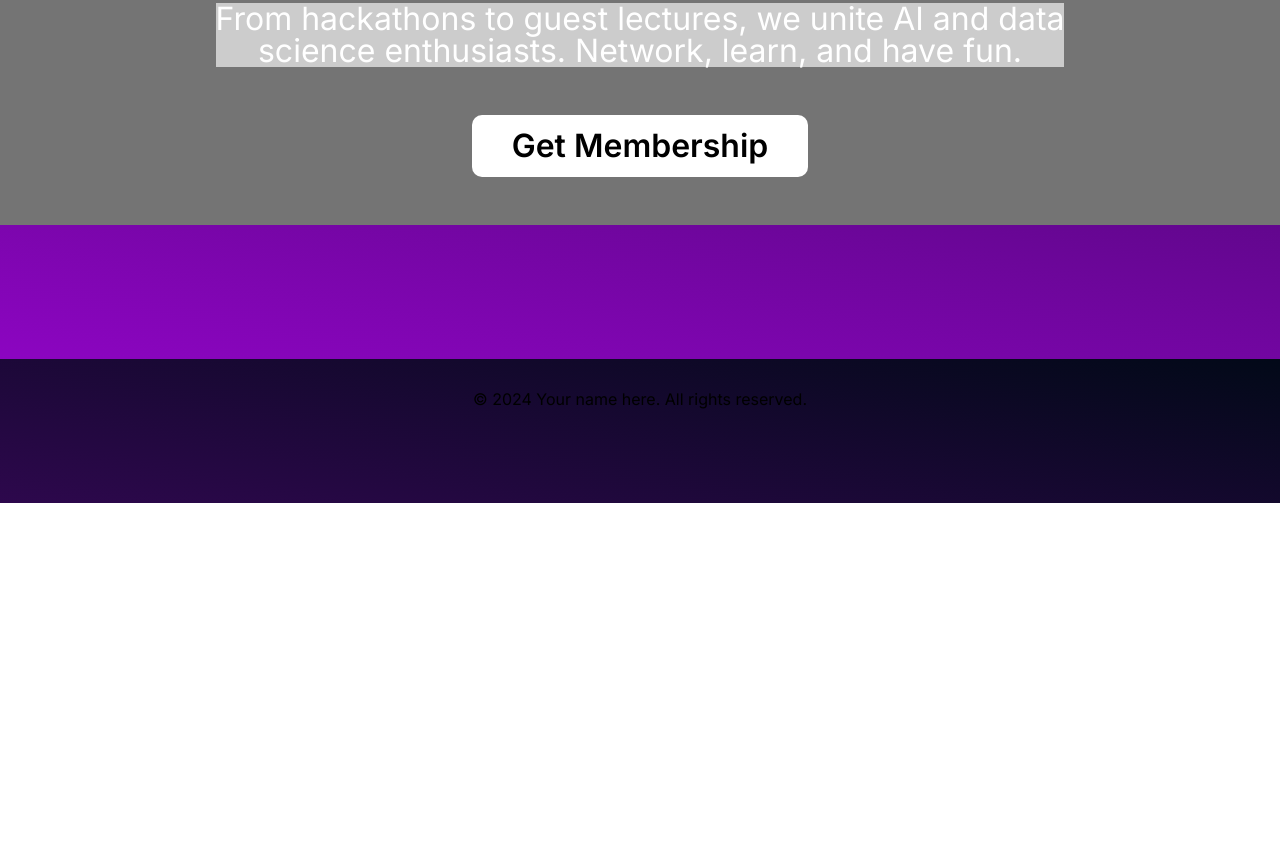
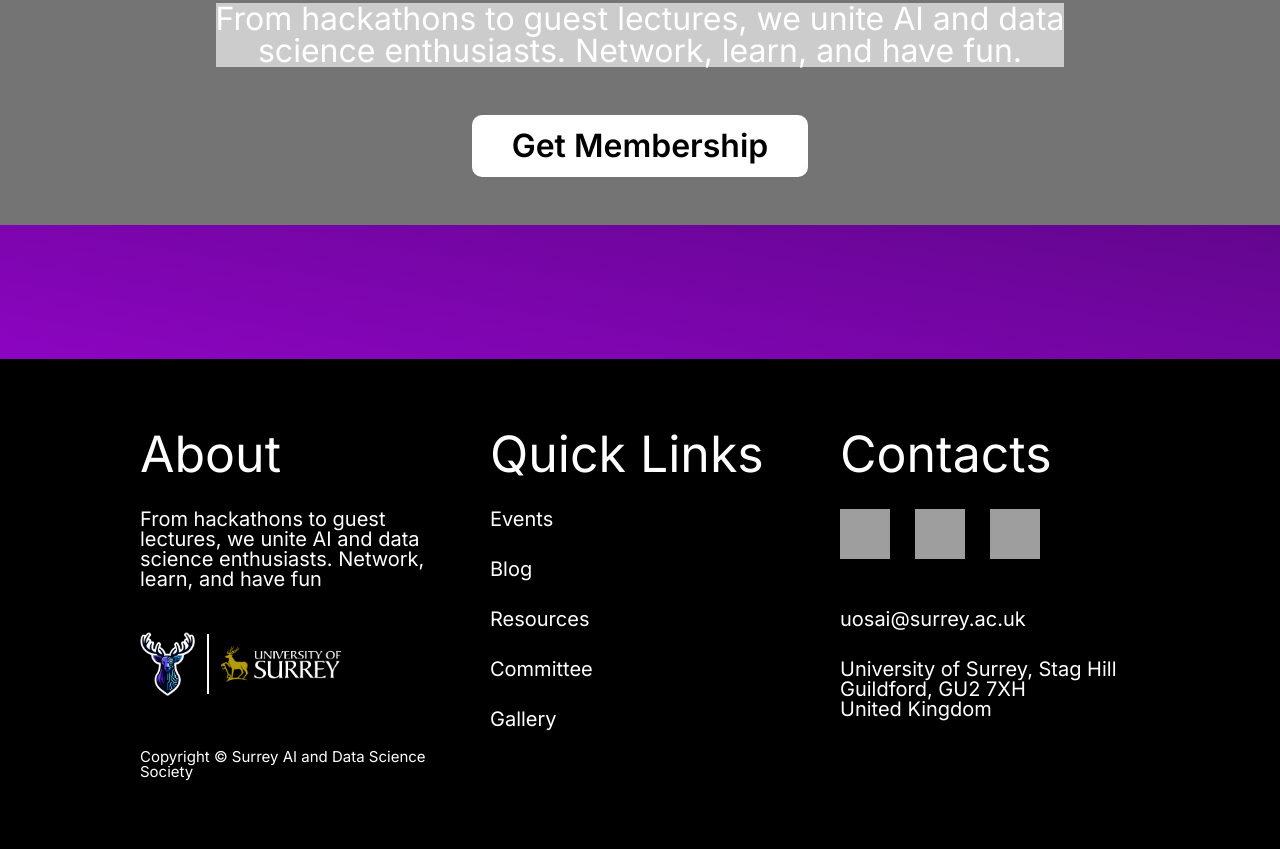
Before and after one commit to uos-ai-data-soc/website, an Astro site: page / in a window 1280 px wide. Shown: the part 601-1450 px from the top of the page. Before the commit the page ends 1104 px from the top, so only its background shows below. Built offline with nearby package versions, Linux system fonts and the light colour scheme; Astro itself is replaced by a stand-in of ours; grey boxes are pictures that could not be loaded.

Commit message:
Completed footer

```diff
--- a/src/components/Footer.astro
+++ b/src/components/Footer.astro
@@ -3,60 +3,131 @@ const today = new Date();
 ---
 
 <footer>
-	&copy; {today.getFullYear()} Your name here. All rights reserved.
-	<!-- <div class="social-links">
-		<a href="https://m.webtoo.ls/@astro" target="_blank">
-			<span class="sr-only">Follow Astro on Mastodon</span>
-			<svg
-				viewBox="0 0 16 16"
-				aria-hidden="true"
-				width="32"
-				height="32"
-				astro-icon="social/mastodon"
-				><path
-					fill="currentColor"
-					d="M11.19 12.195c2.016-.24 3.77-1.475 3.99-2.603.348-1.778.32-4.339.32-4.339 0-3.47-2.286-4.488-2.286-4.488C12.062.238 10.083.017 8.027 0h-.05C5.92.017 3.942.238 2.79.765c0 0-2.285 1.017-2.285 4.488l-.002.662c-.004.64-.007 1.35.011 2.091.083 3.394.626 6.74 3.78 7.57 1.454.383 2.703.463 3.709.408 1.823-.1 2.847-.647 2.847-.647l-.06-1.317s-1.303.41-2.767.36c-1.45-.05-2.98-.156-3.215-1.928a3.614 3.614 0 0 1-.033-.496s1.424.346 3.228.428c1.103.05 2.137-.064 3.188-.189zm1.613-2.47H11.13v-4.08c0-.859-.364-1.295-1.091-1.295-.804 0-1.207.517-1.207 1.541v2.233H7.168V5.89c0-1.024-.403-1.541-1.207-1.541-.727 0-1.091.436-1.091 1.296v4.079H3.197V5.522c0-.859.22-1.541.66-2.046.456-.505 1.052-.764 1.793-.764.856 0 1.504.328 1.933.983L8 4.39l.417-.695c.429-.655 1.077-.983 1.934-.983.74 0 1.336.259 1.791.764.442.505.661 1.187.661 2.046v4.203z"
-				></path></svg
-			>
-		</a>
-		<a href="https://twitter.com/astrodotbuild" target="_blank">
-			<span class="sr-only">Follow Astro on Twitter</span>
-			<svg viewBox="0 0 16 16" aria-hidden="true" width="32" height="32" astro-icon="social/twitter"
-				><path
-					fill="currentColor"
-					d="M5.026 15c6.038 0 9.341-5.003 9.341-9.334 0-.14 0-.282-.006-.422A6.685 6.685 0 0 0 16 3.542a6.658 6.658 0 0 1-1.889.518 3.301 3.301 0 0 0 1.447-1.817 6.533 6.533 0 0 1-2.087.793A3.286 3.286 0 0 0 7.875 6.03a9.325 9.325 0 0 1-6.767-3.429 3.289 3.289 0 0 0 1.018 4.382A3.323 3.323 0 0 1 .64 6.575v.045a3.288 3.288 0 0 0 2.632 3.218 3.203 3.203 0 0 1-.865.115 3.23 3.23 0 0 1-.614-.057 3.283 3.283 0 0 0 3.067 2.277A6.588 6.588 0 0 1 .78 13.58a6.32 6.32 0 0 1-.78-.045A9.344 9.344 0 0 0 5.026 15z"
-				></path></svg
-			>
-		</a>
-		<a href="https://github.com/withastro/astro" target="_blank">
-			<span class="sr-only">Go to Astro's GitHub repo</span>
-			<svg viewBox="0 0 16 16" aria-hidden="true" width="32" height="32" astro-icon="social/github"
-				><path
-					fill="currentColor"
-					d="M8 0C3.58 0 0 3.58 0 8c0 3.54 2.29 6.53 5.47 7.59.4.07.55-.17.55-.38 0-.19-.01-.82-.01-1.49-2.01.37-2.53-.49-2.69-.94-.09-.23-.48-.94-.82-1.13-.28-.15-.68-.52-.01-.53.63-.01 1.08.58 1.23.82.72 1.21 1.87.87 2.33.66.07-.52.28-.87.51-1.07-1.78-.2-3.64-.89-3.64-3.95 0-.87.31-1.59.82-2.15-.08-.2-.36-1.02.08-2.12 0 0 .67-.21 2.2.82.64-.18 1.32-.27 2-.27.68 0 1.36.09 2 .27 1.53-1.04 2.2-.82 2.2-.82.44 1.1.16 1.92.08 2.12.51.56.82 1.27.82 2.15 0 3.07-1.87 3.75-3.65 3.95.29.25.54.73.54 1.48 0 1.07-.01 1.93-.01 2.2 0 .21.15.46.55.38A8.012 8.012 0 0 0 16 8c0-4.42-3.58-8-8-8z"
-				></path></svg
-			>
-		</a>
-	</div> -->
+	<div class="Container">
+		<div class="Item">
+			About
+			<div class="Subtext">
+				From hackathons to guest lectures, we unite AI and data science
+				enthusiasts. Network, learn, and have fun
+			</div>
+			<div class="Icons">
+				<img src="/AI_Logo.png" alt="AI_Logo" id="AILogo"/>
+				<div class="Separator"></div>
+				<img src="/Surrey_Logo.png" alt="Surrey_Logo" id = "SurreyLogo"/>
+			</div>
+			<div class="Copyright">
+				Copyright © Surrey AI and Data Science Society
+			</div>
+		</div>
+
+		<div class="Item">
+			Quick Links
+			<div class="Subtext">Events</div>
+			<div class="Subtext">Blog</div>
+			<div class="Subtext">Resources</div>
+			<div class="Subtext">Committee</div>
+			<div class="Subtext">Gallery</div>
+		</div>
+
+		<div class="Item">
+			Contacts
+			<div class="Icons2">
+				<img src="/Whatsapp_Logo.png" alt="Whatsapp_Logo" id="WhatsappLogo"/>
+				<img src="/Discord_Logo.png" alt="Discord_Logo" id="DiscordLogo"/>
+				<img src="/Instagram_Logo.png" alt="Instagram_Logo" id="InstagramLogo"/>
+			</div>
+			<div class="Space"></div>
+			<div class="Subtext">
+				uosai@surrey.ac.uk
+			</div>
+			<div class="Subtext">
+				University of Surrey, Stag Hill<br>
+				Guildford, GU2 7XH<br>
+				United Kingdom
+			</div>
+		</div>
+	</div>
 </footer>
+
 <style>
 	footer {
-		padding: 2em 1em 6em 1em;
-		background: linear-gradient(var(--gray-gradient)) no-repeat;
-		color: rgb(var(--gray));
-		text-align: center;
+		background-color: rgb(0, 0, 0);
 	}
-	.social-links {
+
+	.Container {
 		display: flex;
-		justify-content: center;
-		gap: 1em;
-		margin-top: 1em;
+		justify-content: space-between;
+		padding: 50px 120px;
 	}
-	.social-links a {
-		text-decoration: none;
-		color: rgb(var(--gray));
+
+	.Item {
+		color: white;
+		font-size: 50px;
+		padding: 20px;
+		width: 300px;
 	}
-	.social-links a:hover {
-		color: rgb(var(--gray-dark));
+
+	.Space{
+		height:20px;
 	}
+
+	.Subtext {
+		color: white;
+		font-size: 20px;
+
+		margin-top: 30px;
+	}
+
+	.Icons {
+		width: 200px;
+		height: 70px;
+		gap: 0.75rem; /* Add spacing between items */
+		margin-top: 40px;
+
+		display: flex;
+		justify-content: center; /* Center horizontally */
+		align-items: center; /* Center vertically */
+		flex-wrap: nowrap;
+	}
+
+	#AILogo{
+		width: 55px;
+	}
+
+	#SurreyLogo{
+		width: 120px;
+	}
+
+	.Separator {
+		background-color: rgb(255, 255, 255);
+		width: 2px;
+		height: 60px;
+		flex-shrink: 0; /* Prevents it from shrinking */
+	}
+
+	.Copyright {
+		color: white;
+		font-size: 15px;
+
+		margin-top: 50px;
+	}
+
+	.Item li {
+		font-size: 20px;
+		margin-top: 20px;
+	}
+
+	.Icons2 {
+		display: flex;
+		justify-content: space-between;
+		align-items: center;
+		margin-top: 30px;
+		width: 200px;
+	}
+
+	#WhatsappLogo, #InstagramLogo, #DiscordLogo{
+		width: 50px;
+		height: 50px;
+	}
+
 </style>
```
